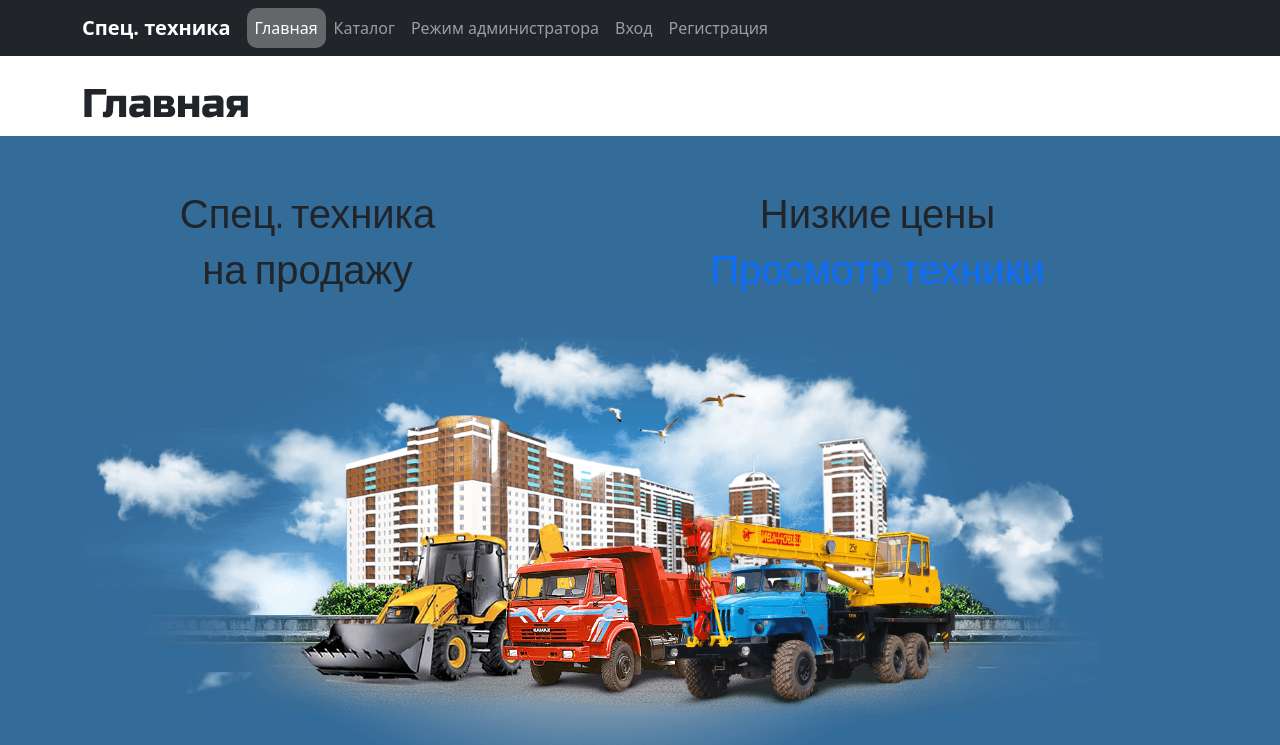
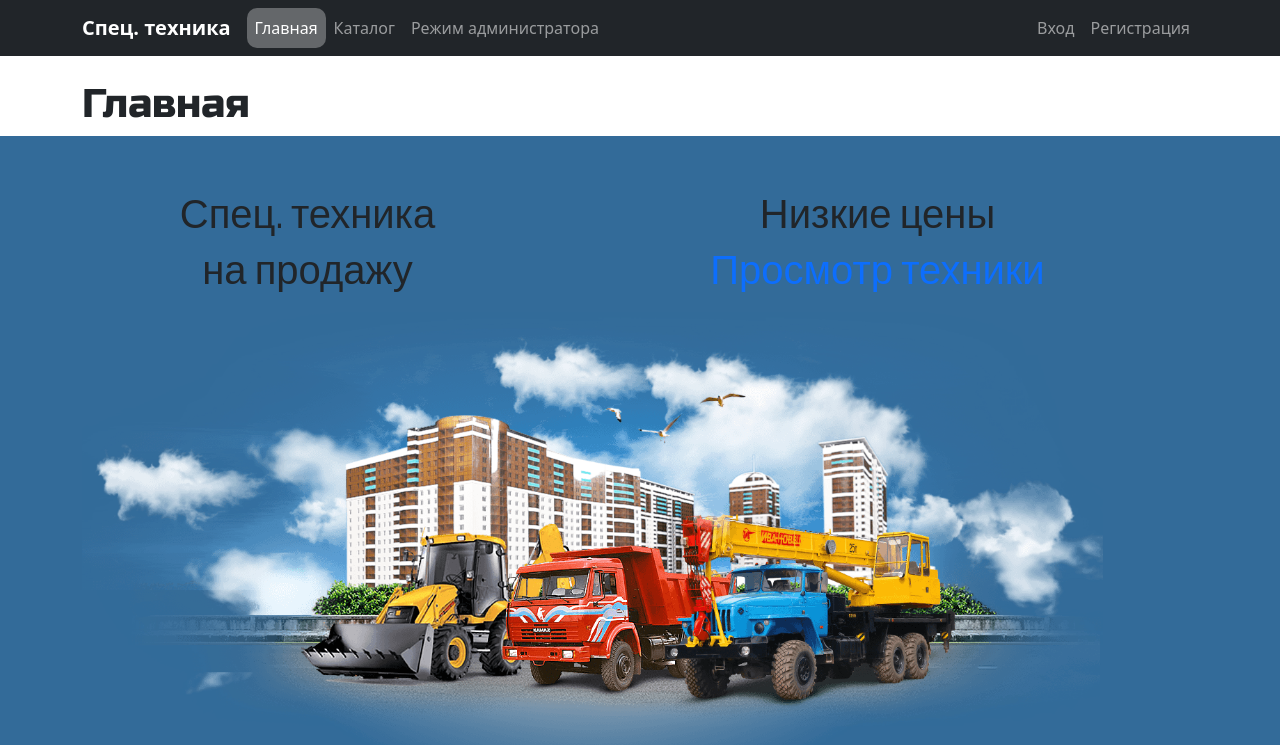
Before and after one commit to University-Labs/Web-Frameworks-CRUD, a Django app: page / in a window 1280 px wide. Shown: the top 745 px of the page. Run offline with Django 3.2, Linux system fonts and the light colour scheme; some libraries are stand-ins or nearby versions.

Commit message:
moved signip-signup to the right

```diff
--- a/djangoSSPR/sspr/templates/_inc/_header.html
+++ b/djangoSSPR/sspr/templates/_inc/_header.html
@@ -10,7 +10,7 @@
         </button>
 
         <div class="collapse navbar-collapse" id="navContent">
-          <ul class="navbar-nav mr-auto mb-3 mb-lg-0">
+          <ul class="navbar-nav me-auto">
             <li class="nav-item">
               <a href="{% url 'index' %}" class="nav-link">Главная</a>
             </li>
@@ -22,17 +22,14 @@
             <li class="nav-item">
               <a href="{% url 'pageadmin' %}" class="nav-link">Режим администратора</a>
             </li>
+          </ul>
 
-          <div class"mr-auto">
-            <li class="nav-item">
-              <a href="#" class="nav-link">Вход</a>
-            </li>
-            </div>
-            <li class="nav-item">
-              <a href="#" class="nav-link">Регистрация</a>
-            </li>
+          <div class="navbar-nav ms-auto">
+              <a href="#" class="nav-item nav-link">Вход</a>
+              <a href="#" class="nav-item nav-link">Регистрация</a>
+          </div>
 
-          </ul>
+
         </div>
       </div>
     </nav>
```
Also changed, not shown: djangoSSPR/sspr/media/ScaniaS500Beton_ECgTNiN.png (added).
